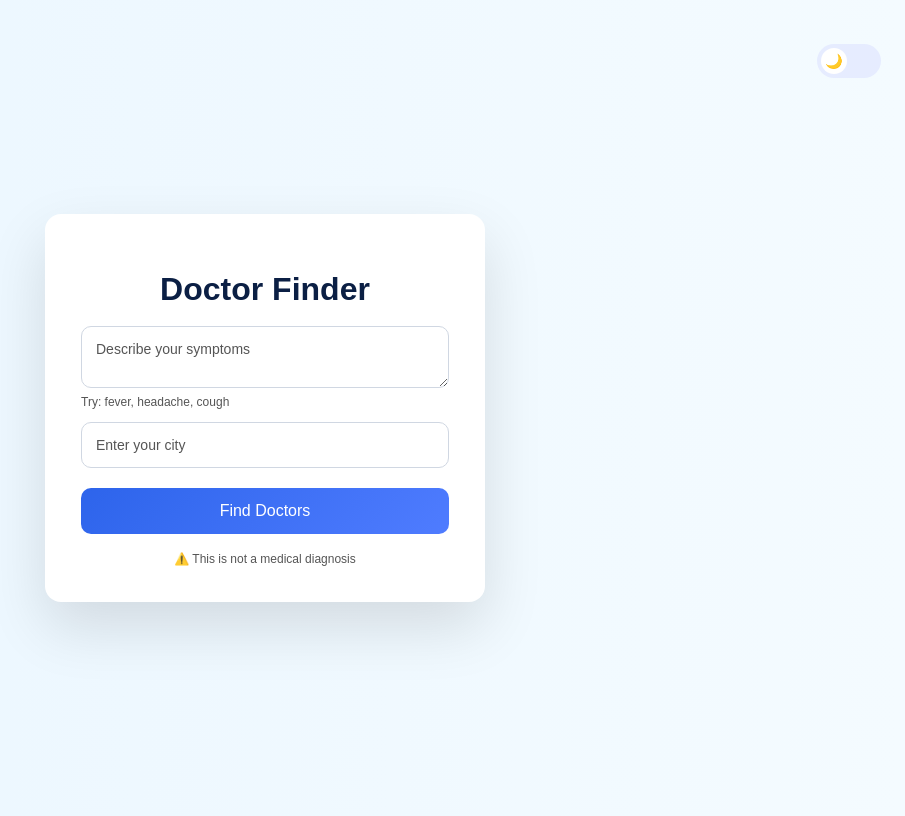
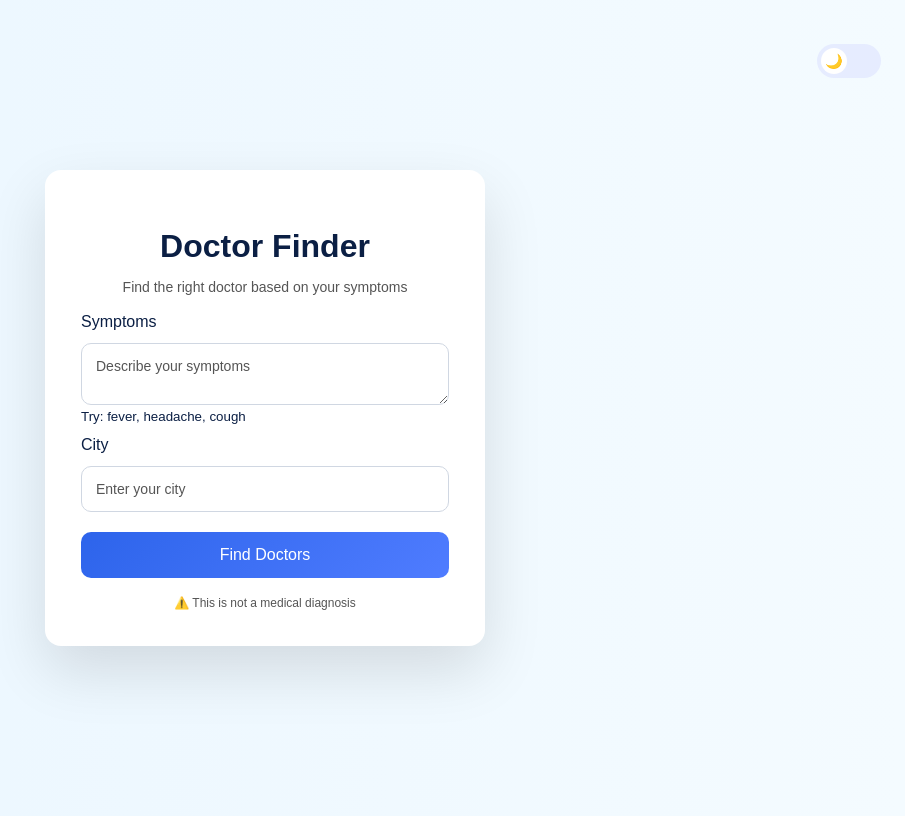
Before and after one commit to thejus06/dr-finder, a Flask app: page / in a window 1280 px wide. Shown: the whole page, without its empty margins (375-1280 px from the left). Run offline with Flask 3, Linux system fonts and the light colour scheme.

Commit message:
Fix suggestions position and form spacing polish

```diff
--- a/backend/static/css/style.css
+++ b/backend/static/css/style.css
@@ -201,7 +201,10 @@ body.dark .badge {
   border-left: 4px solid #ffb300;
 }
 
-.hint,
+.hint {
+  display: block;
+  margin-bottom: 12px;
+}
 .footer {
   font-size: 12px;
   color: var(--text-secondary);
@@ -260,11 +263,15 @@ body.dark .toggle-thumb {
   transform: translateX(30px);
 }
 /* ===== SYMPTOM AUTO-SUGGESTIONS ===== */
+.input-wrapper {
+  position: relative;
+}
+
 .suggestions {
   position: absolute;
-  top: 155px; /* aligns under textarea */
-  left: 36px;
-  width: calc(100% - 72px);
+  top: calc(100% + 6px);
+  left: 0;
+  width: 100%;
 
   background: #ffffff;
   border: 1px solid #d0d7e2;
--- a/backend/templates/index.html
+++ b/backend/templates/index.html
@@ -3,53 +3,71 @@
 <head>
     <meta charset="UTF-8">
     <title>Doctor Finder</title>
+
     <link
         rel="icon"
         type="image/png"
         href="{{ url_for('static', filename='images/fevicon.png') }}"
     >
     <link rel="stylesheet" href="{{ url_for('static', filename='css/style.css') }}">
-    <link rel="icon" href="data:,">
 </head>
 <body>
 
-<!-- 🌗 Animated Theme Toggle -->
+<!-- 🌗 Theme Toggle -->
 <button id="theme-toggle" class="theme-toggle" aria-label="Toggle theme">
     <span class="toggle-thumb">🌙</span>
 </button>
 
 <div class="container">
+
+    <header class="header">
         <h1>Doctor Finder</h1>
+        <p class="subtitle">Find the right doctor based on your symptoms</p>
+    </header>
 
-    <!-- Symptoms input -->
-    <textarea id="symptoms" placeholder="Describe your symptoms"></textarea>
+    <section class="search-section">
 
-    <!-- 🔍 Auto-suggestion dropdown -->
+        <label for="symptoms">Symptoms</label>
+
+        <!-- ✅ Wrapper for textarea + suggestions -->
+        <div class="input-wrapper">
+            <textarea
+                id="symptoms"
+                placeholder="Describe your symptoms"
+            ></textarea>
+
             <div id="suggestions" class="suggestions hidden"></div>
+        </div>
 
         <small class="hint">Try: fever, headache, cough</small>
 
-    <!-- City input -->
-    <input type="text" id="city" placeholder="Enter your city">
+        <label for="city">City</label>
+        <input
+            type="text"
+            id="city"
+            placeholder="Enter your city"
+        />
 
-    <!-- Search button -->
+    </section>
+
+    <section class="actions">
         <button id="findBtn" onclick="findDoctors()">Find Doctors</button>
 
-    <!-- Loading state -->
-    <div id="loading" class="loading hidden">
+        <div id="loading" class="loading hidden" aria-live="polite">
             🔍 Finding doctors near you...
         </div>
+    </section>
 
-    <!-- Results -->
+    <section class="results-section">
         <div id="result" class="result"></div>
+    </section>
 
-    <!-- Footer -->
-    <div class="footer">
+    <footer class="footer">
         ⚠️ This is not a medical diagnosis
-    </div>
+    </footer>
+
 </div>
 
-<!-- Main JS -->
 <script src="{{ url_for('static', filename='js/app.js') }}"></script>
 </body>
 </html>
```
Lines whose indentation alone changed are shown as unchanged.
